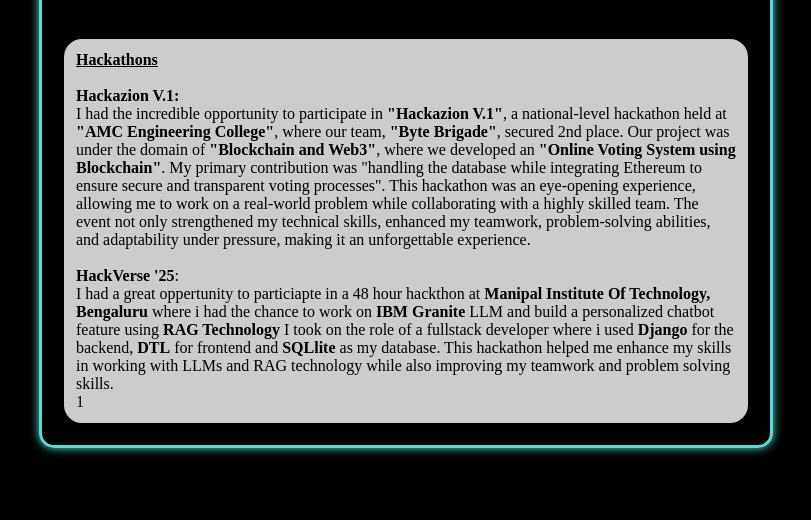
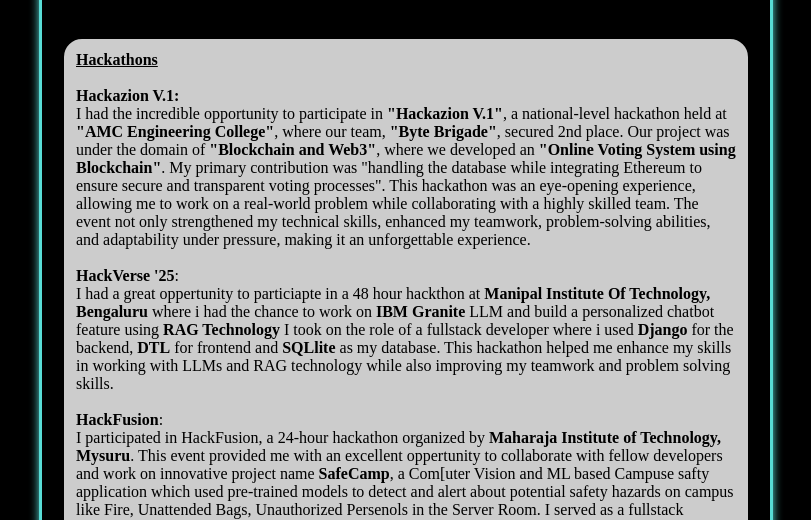
Before and after one commit to Adhikulkarn/main-portfolio, a plain HTML site: page index.html in a window 1280 px wide. Shown: the part 1724-2244 px from the top of the page, without its empty margins (234-1045 px from the left). Drawn offline with Linux system fonts and the light colour scheme.

Commit message:
Made changes

```diff
--- a/index.html
+++ b/index.html
@@ -81,6 +81,20 @@
             </div>
         </div>
 
+        <!-- <div class="title2"><p id="intitle">Proffessinol experience</div>
+        <div class="other">
+            <div class="information" id="club"><p id="clubinfo"><b><u>Project Manager & Developer</u> — Neuricorn Syndicate [August 2025 - Present]</b><br>
+                <i>IT Services & Consulting Startup</i><br><br>
+                <br><br>My journey with the AMC Math Club has been an incredible learning experience,
+                starting from my initial role in the <b>"Registration and Stage Management" department</b>. I was later selected for the elite
+                <b>"Optimal Operations team",</b>
+                where I took on the responsibility of a <b>"Technical Team Lead"</b>, contributing to project development in the <b>"Technical Department"</b>.
+                From there, I transitioned into the <b>"Tech Department"</b>, where I’ve served as a <b>"captain"</b> to this day.
+                Throughout this journey, I have gained invaluable knowledge—not just in technical skills but also in leadership, teamwork,
+                and problem-solving. Working alongside passionate individuals, I’ve learned how to optimize operations, develop innovative solutions,
+                and lead a team effectively, all of which have shaped my experience in the AMC Math Club.</p>
+            </div>
+        </div> -->
 
         <div class="title2"><p id="intitle">Other Involvements:</p></div>
 
@@ -113,7 +127,14 @@
                     I took on the role of a fullstack developer where i used <b>Django</b> for the backend, <b>DTL</b> for frontend and <b>SQLlite</b>
                     as my database. This hackathon helped me enhance my skills in working with LLMs and RAG technology while also improving my teamwork
                     and problem solving skills.
-                    <br>1
+                    <br>
+                    <br>
+                    <b>HackFusion</b>:<br>
+                    I participated in HackFusion, a 24-hour hackathon organized by <b>Maharaja Institute of Technology, Mysuru</b>. This event provided me with an excellent
+                    oppertunity to collaborate with fellow developers and work on innovative project name <b>SafeCamp</b>, a Com[uter Vision and ML based Campuse safty application
+                    which used pre-trained models to detect and alert about potential safety hazards on campus like Fire, Unattended Bags, Unauthorized Persenols in the Server Room.
+                    I served as a fullstack developer and the team lead.
+                    <br>
                 </p>
             </div>
         </div>
```
